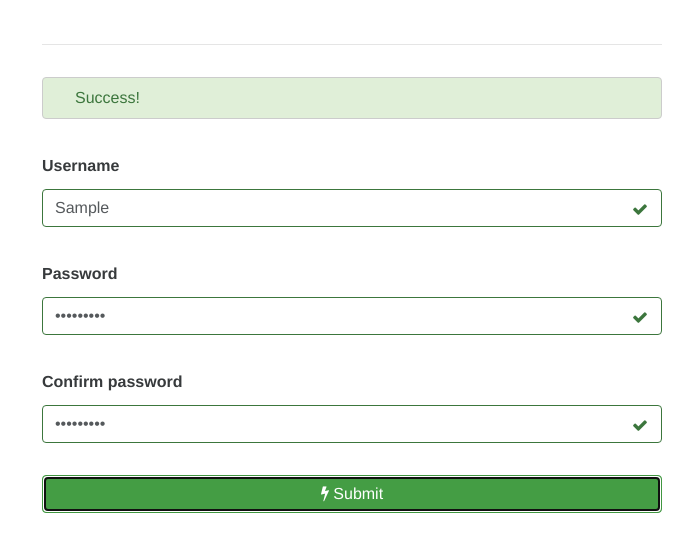
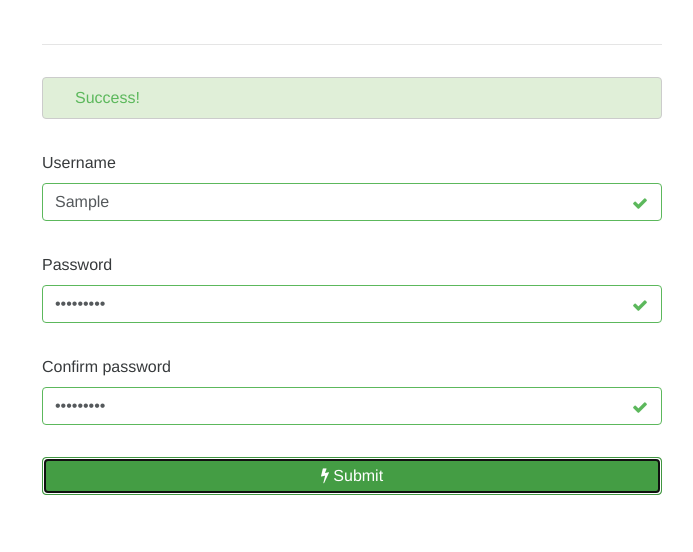
Before and after one commit to TerencesGit/AngularJS-Form, a plain HTML site: page index.html in a window 1280 px wide. Both pictures are taken after typing "Sample", "Sample123", "Sample123" into the empty fields and a click on the button "Submit". Shown: the part 96-648 px from the top of the page, without its empty margins (288-981 px from the left). Drawn offline with nearby package versions, Linux system fonts and the light colour scheme.

Commit message:
border-color

```diff
--- a/css/app.css
+++ b/css/app.css
@@ -14,30 +14,22 @@
     .form-group {
         margin-top: 2rem
     }
-    label{
-        line-height: 30px;
-        font-weight: bold
-    }
     .form-group .right {
         position: absolute;
         margin: -25px 590px;
-        color: #3c763d
+        color: #5cb85c
     }
-    .success .form-control {
-        border: 1px solid #3c763d
-    }
-    .error .form-control {
-        border: 1px solid #3c763d
+    .success {
+        border-color: #5cb85c
     }
     .error {
-        color: #f20
+        border-color: #d9534f
     }
     .result{
         text-indent: 2rem;
         line-height: 40px;
-        margin-bottom: 0;
         border-radius: .25rem;
         border: 1px solid #ccc;
-        color: #3c763d;
+        color: #5cb85c ;
         background: #E0EFD8
     }
--- a/index.html
+++ b/index.html
@@ -15,26 +15,35 @@
         <a href="https://github.com/TransformGit"><span class="fa fa-github fa-3x"></span></a>
         <hr>
         <form action="https://github.com/TransformGit/Angular-TodoList" class="form-horizontal" name="subform" ng-submit="submitForm()" onsubmit="return false">
-            <div class="form-group result" ng-if="subform.$valid"
-            ng-bind="success"></div>
+            <div class="form-group result" ng-if="subform.$valid" ng-bind="success"></div>
             <div class="form-group" ng-class="{success: subform.username.$valid}">
                 <label>Username</label>
-                <input type="text" name="username" class="form-control" placeholder="enter username" ng-model="userdata.username" ng-minlength="6" ng-maxlength="12" required>
-                <p class="error" ng-if="subform.username.$error.required && subform.username.$touched" ng-bind="usrnull"></p>
-                <p class="error" ng-if="(subform.username.$error.minlength || subform.username.$error.maxlength) && subform.username.$touched" ng-bind="usrlengtherror"></p>
+                <input type="text" name="username" class="form-control" placeholder="enter username" ng-class="{error: subform.username.$invalid &&
+                subform.username.$touched, success: subform.username.$valid &&
+                subform.username.$touched}" ng-model="userdata.username" ng-minlength="6" ng-maxlength="12" required>
+                <p class="text-danger" ng-if="subform.username.$error.required && subform.username.$touched" ng-bind="usrnull"></p>
+                <p class="text-danger" ng-if="(subform.username.$error.minlength || subform.username.$error.maxlength) && subform.username.$touched" ng-bind="usrlengtherror"></p>
                 <span class="fa fa-check right" ng-if="subform.username.$valid"></span>
             </div>
             <div class="form-group" ng-class="{success: subform.password.$valid}">
                 <label>Password</label>
-                <input type="password" name="password" class="form-control" placeholder="enter password" ng-model="userdata.password" ng-minlength="6" ng-maxlength="12" required>
-                <p class="error" ng-if="subform.password.$error.required && subform.password.$touched" ng-bind="passnull"></p>
-                <p class="error" ng-if="(subform.password.$error.minlength || subform.password.$error.maxlength) && subform.password.$touched" ng-bind="passlengtherror"></p>
+                <input type="password" name="password" class="form-control" placeholder="enter password"
+                ng-class="{error: subform.password.$invalid &&
+                subform.password.$touched, success: subform.password.$valid &&
+                subform.password.$touched}"
+                ng-model="userdata.password" ng-minlength="6" ng-maxlength="12" required>
+                <p class="text-danger" ng-if="subform.password.$error.required && subform.password.$touched" ng-bind="passnull"></p>
+                <p class="text-danger" ng-if="(subform.password.$error.minlength || subform.password.$error.maxlength) && subform.password.$touched" ng-bind="passlengtherror"></p>
                 <span class="fa fa-check right" ng-if="subform.password.$valid"></span>
             </div>
             <div class="form-group" ng-class="{success: subform.password2.$valid}">
                 <label>Confirm password</label>
-                <input type="password" name="password2" class="form-control" placeholder="enter password again" ng-model="userdata.password2" compare="userdata.password" required>
-                <p class="error" ng-if="subform.password2.$error.compare && subform.password2.$touched" ng-bind="pass2error"></p>
+                <input type="password" name="password2" class="form-control" placeholder="enter password again"
+                ng-class="{error: subform.password2.$invalid &&
+                subform.password2.$touched, success: subform.password2.$valid &&
+                subform.password2.$touched}"
+                ng-model="userdata.password2" compare="userdata.password" required>
+                <p class="text-danger" ng-if="subform.password2.$error.compare && subform.password2.$touched" ng-bind="pass2error"></p>
                 <span class="fa fa-check right" ng-if="subform.password2.$valid"></span>
             </div>
             <div class="form-group">
```
